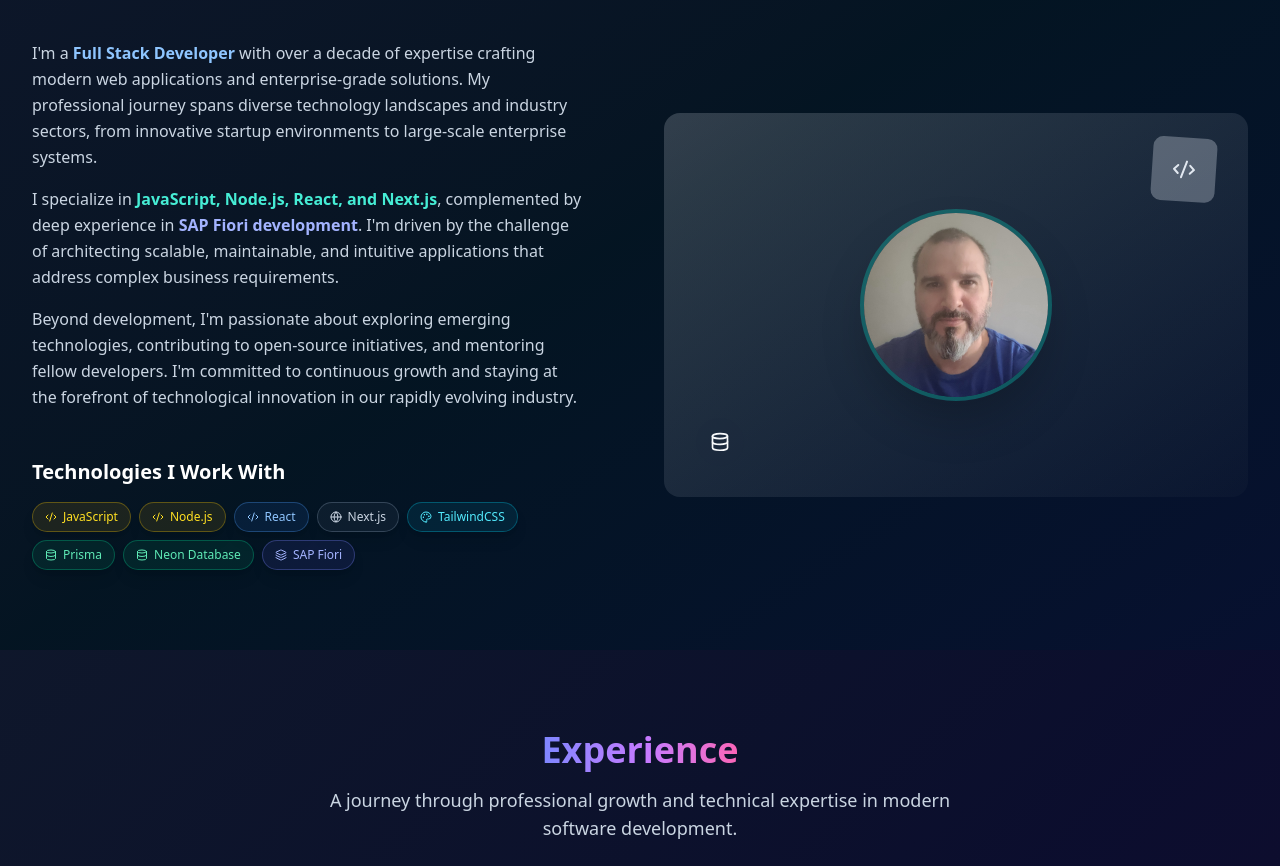
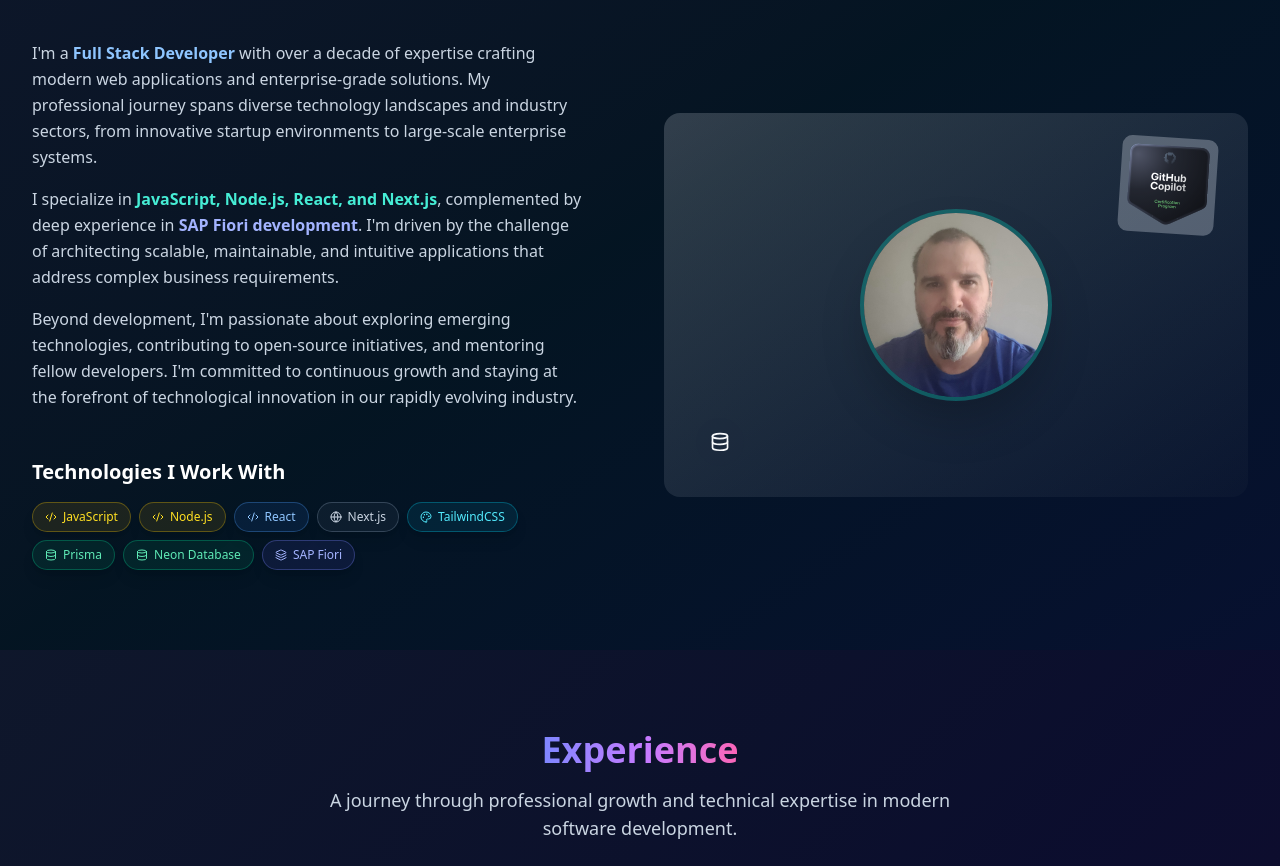
Before and after one commit to mauricioabh/portfolio, a Next.js app: page / in a window 1280 px wide. Shown: the part 1000-1866 px from the top of the page. Built offline with nearby package versions, Linux system fonts and the light colour scheme; no server answers.

Commit message:
Add GitHub Copilot certification badge with link to Microsoft Learn

```diff
--- a/src/components/About.tsx
+++ b/src/components/About.tsx
@@ -158,7 +158,10 @@ const About = () => {
               </div>
 
               {/* Floating elements */}
-              <motion.div
+              <motion.a
+                href="https://learn.microsoft.com/api/credentials/share/en-us/MauricioAlbertoBarragnHuerta-9378/56BA1B548E6B3CBB?sharingId=48E81C39E2FA9446"
+                target="_blank"
+                rel="noopener noreferrer"
                 animate={{
                   y: [0, -10, 0],
                   rotate: [0, 5, 0],
@@ -168,10 +171,14 @@ const About = () => {
                   repeat: Infinity,
                   ease: "easeInOut",
                 }}
-                className="absolute top-8 right-8 w-16 h-16 bg-primary/30 rounded-lg flex items-center justify-center"
+                className="absolute top-8 right-8 w-24 h-24 bg-primary/30 rounded-lg flex items-center justify-center cursor-pointer hover:bg-primary/40 transition-colors p-2"
               >
-                <Code2 className="text-primary" size={24} />
-              </motion.div>
+                <img
+                  src="/github-copilot.svg"
+                  alt="GitHub Copilot Certification"
+                  className="w-full h-full object-contain"
+                />
+              </motion.a>
 
               <motion.div
                 animate={{
```
Also changed, not shown: public/github-copilot.svg (added).
